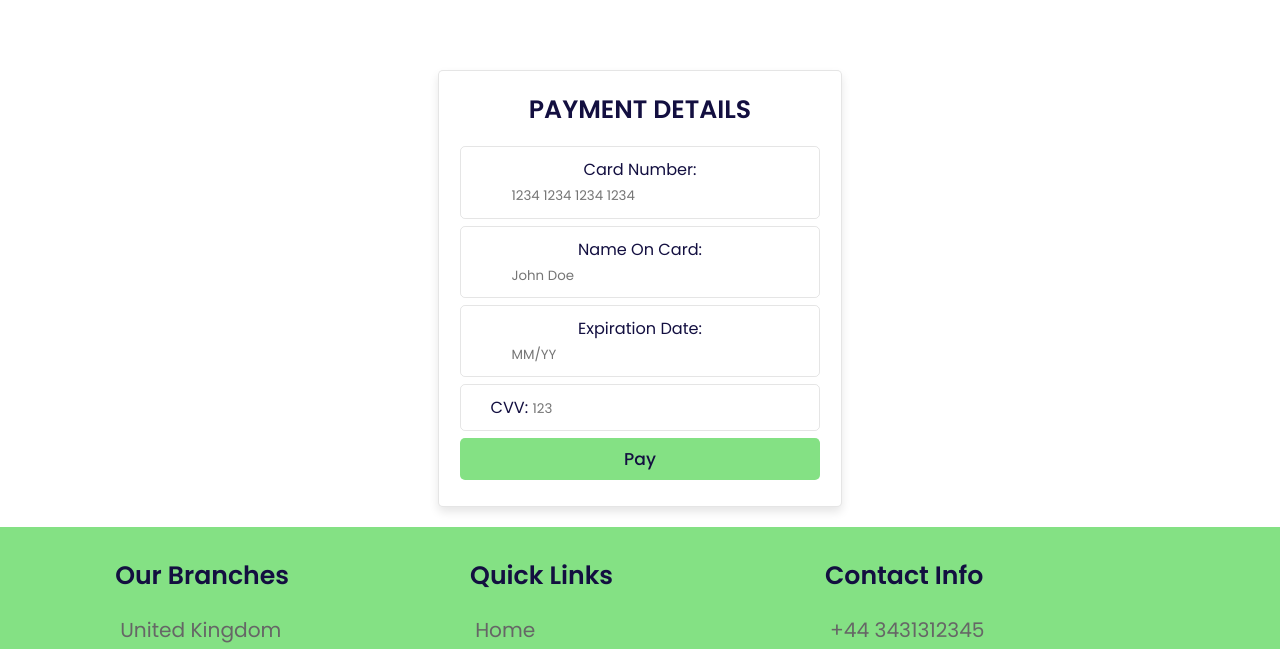
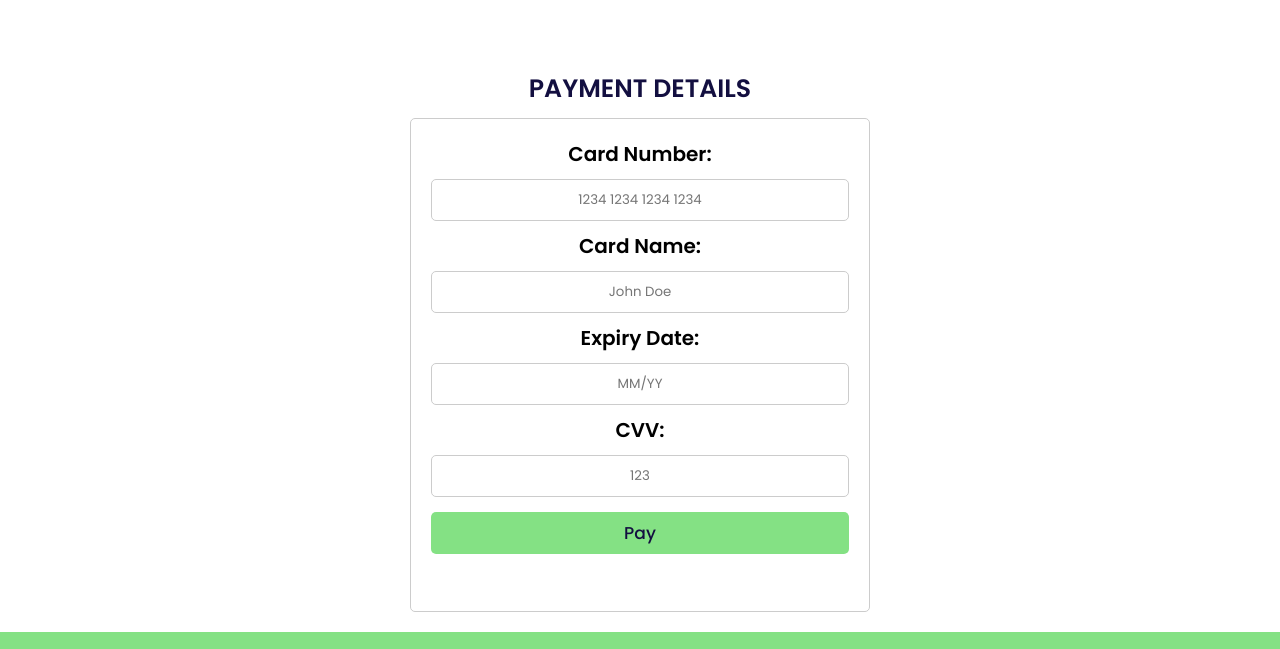
Before and after one commit to Evanskonto/COMP3006-CW2, a website: page views/checkout.html in a window 1280 px wide. Shown: the part 71-720 px from the top of the page. Drawn offline with nearby package versions, Linux system fonts and the light colour scheme; files that its build step writes are made by us from their sources.

Commit message:
Final commit

```diff
--- a/public/css/style.css
+++ b/public/css/style.css
@@ -173,69 +173,59 @@ section {
     display: none;
 }
 
-.payment-form-container {
-    display: flex;
+.container {
+    max-width: 500px;
+    margin: 0 auto;
+    padding: 20px;
     align-items: center;
     justify-content: center;
-    background: rgba(255, 255, 255, .9);
     z-index: 10000;
 }
 
-.payment-form-container.active {
-    top: 0;
+.container h2 {
+    padding-bottom: 1rem;
+    font-size: 2.5rem;
+    color: var(--black);
+    text-transform: uppercase;
+    text-align: center;
 }
 
-.payment-form-container form {
-    margin: 2rem;
+form {
+    padding: 20px;
+    border: 1px solid #ccc;
+    border-radius: 5px;
     text-align: center;
-    padding: 2rem;
-    width: 40rem;
-    border-radius: .5rem;
-    box-shadow: var(--box-shadow);
-    border: var(--border);
-    background: #fff;
 }
 
-.payment-form-container form .btn {
+label {
+    font-weight: bold;
+    text-align: center;
+    font-size: 20px;
+}
+
+.form-control {
+    margin-bottom: 10px;
+}
+
+.btn {
+    margin-top: 10px;
     display: block;
     width: 100%;
     margin: .5rem 0;
 }
 
-.payment-form-container form .input-box {
-    margin: .7rem 0;
+input[type="text"] {
     width: 100%;
-    font-size: 1.6rem;
-    color: var(--black);
-    text-transform: none;
-    border: var(--border);
-    padding: 1rem 1.2rem;
-    border-radius: .5rem;
+    padding: 10px;
+    margin: 10px 0;
+    border-radius: 5px;
+    border: 1px solid #ccc;
+    text-align: center;
 }
 
-.payment-form-container form p {
-    padding: 1rem 0;
-    font-size: 1.5rem;
-    color: var(--light-color);
-}
-
-.payment-form-container form p a {
-    color: #84e184;
-    text-decoration: underline;
-}
-
-.payment-form-container form h3 {
-    padding-bottom: 1rem;
-    font-size: 2.5rem;
-    color: var(--black);
-    text-transform: uppercase;
-}
-
-.success-message {
-    display: none;
-    color: green;
+.alert {
     font-size: 20px;
-    text-align: center;
+    color: red;
 }
 
 .login-form-container {
--- a/views/checkout.html
+++ b/views/checkout.html
@@ -43,36 +43,30 @@
 
     </section>
 
-    <div class="payment-form-container">
-        <form action="">
-            <h3>Payment Details
-            </h3>
-            <div class="input-box">
-                <label for="card-number">Card Number:</label>
-                <input type="text" id="card-number" placeholder="1234 1234 1234 1234">
+    <div class="container">
+        <h2>Payment Details</h2>
+        <form>
+            <div class="form-group">
+                <label for="cardNumberInput">Card Number:</label>
+                <input type="text" class="form-control" id="cardNumberInput" placeholder="1234 1234 1234 1234">
             </div>
-            <div class="input-box">
-                <label for="card-name">Name on Card:</label>
-                <input type="text" id="card-name" placeholder="John Doe">
+            <div class="form-group">
+                <label for="cardNumberInput">Card Name:</label>
+                <input type="text" class="form-control" id="cardNameInput" placeholder="John Doe">
             </div>
-            <div class="input-box">
-                <label for="expiration-date">Expiration Date:</label>
-                <input type="text" id="expiration-date" placeholder="MM/YY">
+            <div class="form-group">
+                <label for="expiryDateInput">Expiry Date:</label>
+                <input type="text" class="form-control" id="expiryDateInput" placeholder="MM/YY">
             </div>
-            <div class="input-box">
-                <label for="cvv">CVV:</label>
-                <input type="text" id="cvv" placeholder="123">
+            <div class="form-group">
+                <label for="cvvInput">CVV:</label>
+                <input type="text" class="form-control" id="cvvInput" placeholder="123">
             </div>
-            <button id="submit-btn" class="btn">Pay</button>
-
+            <button type="button" class="btn btn-primary" id="submitButton">Pay</button>
+            <br><br>
+            <div class="alert alert-danger" role="alert" id="resultContainer" style="display: none;"></div>
         </form>
-
-
     </div>
-    <div id="success-message" class="success-message">Payment Successful!!!
-
-    </div>
-
 
 
     <section class="footer" id="footer">
@@ -118,14 +112,10 @@
 
     </section>
 
-    <script src="/static/js/main.js"></script>
-    <script>
-        document.getElementById("submit-btn").addEventListener("click", function() {
-            document.getElementById("success-message").style.display = "block";
-        });
-    </script>
 
 </body>
 
 
 </html>
+
+<script src="/static/js/payment.js"></script>
```
Also changed, not shown: public/js/payment.js (added, +57 -0 lines).
